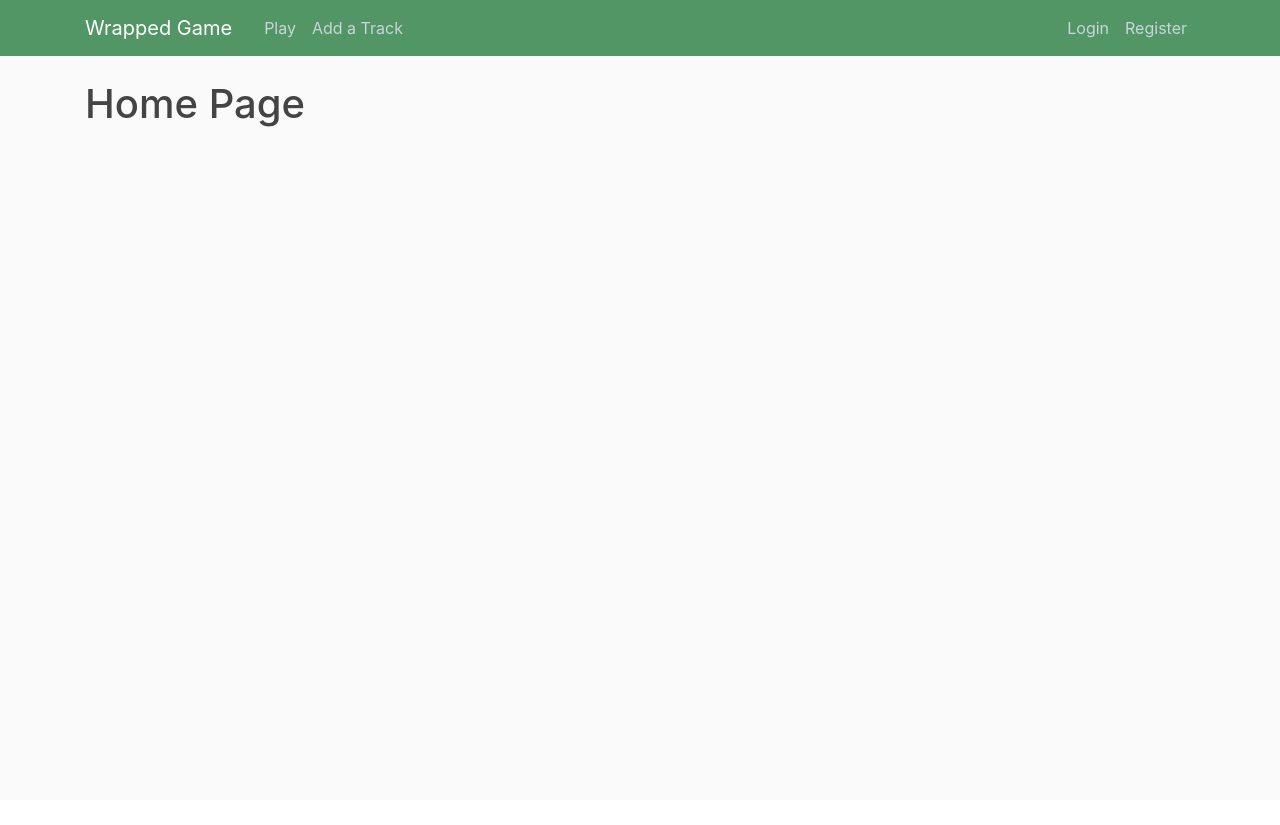
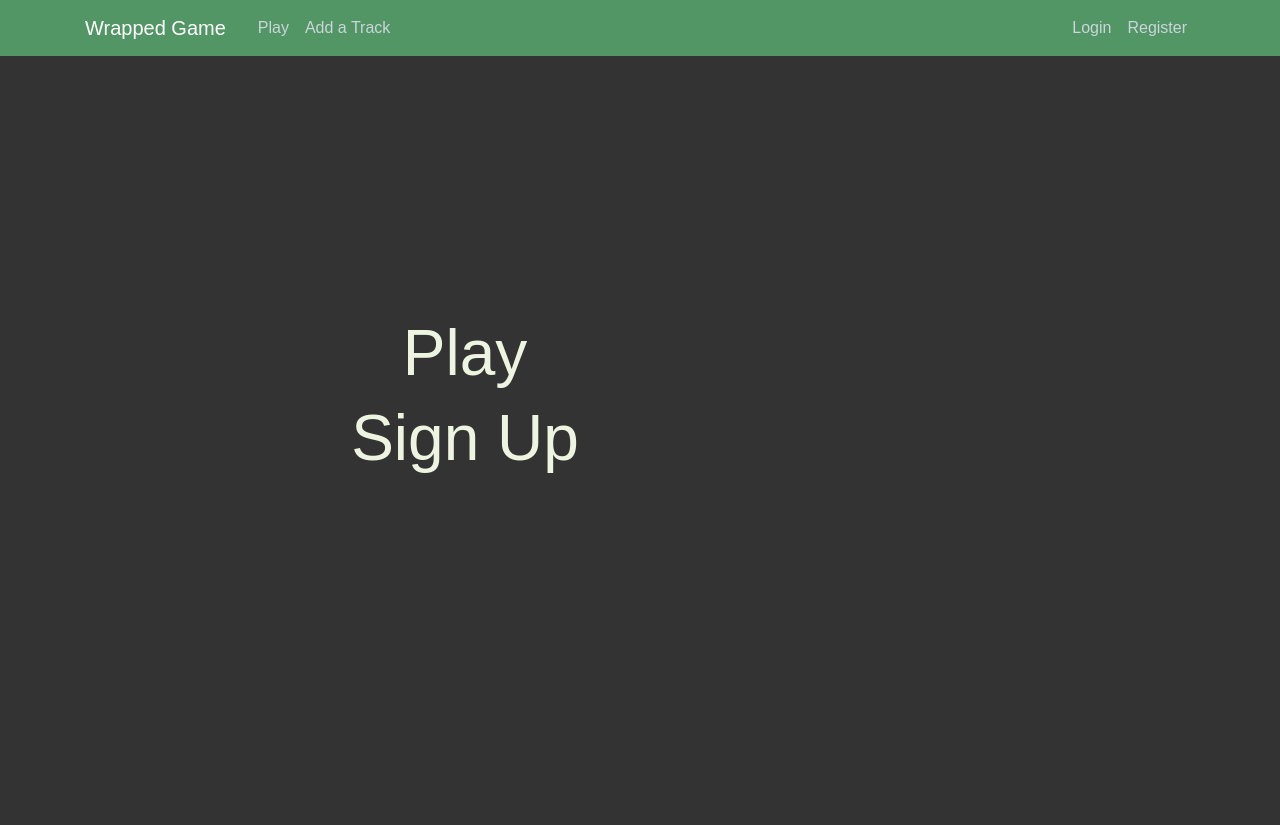
Before and after one commit to jamesdmeldrum/uswrappedup, a Django app: page / in a window 1280 px wide. Before the commit the page ends 127 px from the top, so only its background shows below. Run offline with Django 4.2, Linux system fonts and the light colour scheme; parts of the project's set-up code (start-up, migrations or seed data) failed here and were passed over; some libraries are stand-ins or nearby versions.

Commit message:
aesthetic changes

```diff
--- a/wrapped_website/gamepage/templates/gamepage/base.html
+++ b/wrapped_website/gamepage/templates/gamepage/base.html
@@ -10,6 +10,7 @@
     <link rel="stylesheet" href="https://cdn.jsdelivr.net/npm/bootstrap@4.0.0/dist/css/bootstrap.min.css" integrity="sha384-Gn5384xqQ1aoWXA+058RXPxPg6fy4IWvTNh0E263XmFcJlSAwiGgFAW/dAiS6JXm" crossorigin="anonymous">
 
     <link rel="stylesheet" type="text/css" href="{% static 'gamepage/main.css' %}">
+<!--    <link rel="stylesheet" type="text/css" href="{% static 'gamepage/homepage-style.css' %}">-->
 
     {% if title %}
         <title>Wrapped Game - {{ title }}</title>
--- a/wrapped_website/gamepage/templates/gamepage/home.html
+++ b/wrapped_website/gamepage/templates/gamepage/home.html
@@ -1,6 +1,20 @@
 {% extends "gamepage/base.html" %}
+
+{% load static %}
+
 {% block content %}
 
-<h1>Home Page</h1>
 
-{% endblock content %}
+    <link rel="stylesheet" type="text/css" href="{% static 'gamepage/homepage-style.css' %}">
+
+    <section class="fullpage-section">
+     <section class="right-subsection">
+          <div class="vertical-center vertical-center-hero">
+            <h2 class="section-content"> <a class="section-link" href="{% url 'gamepage-play' %}">Play</a> </h2>
+            <h2 class="section-content"> <a class="section-link" href="{% url 'register' %}">Sign Up</a> </h2>
+          </div>
+     </section>
+    </section>
+    <script type="text/javascript" src="{% static 'gamepage/scroll_fade.js' %}"></script>
+
+{% endblock %}
--- /dev/null
+++ b/wrapped_website/static/gamepage/homepage-style.css
@@ -0,0 +1,160 @@
+body {
+	margin: 0;
+	padding: 0;
+	font-family: Arial;
+	background-color: #333333;
+}
+
+.header {
+    height: 80px;
+    display: flex;
+    align-items: center;
+    font-size: 1.2rem;
+    top: 0;
+    z-index: 999;
+    opacity: 1;
+    position: fixed;
+    color: #EDF5E1;
+}
+
+#right-header {
+    width: 35vw;
+    justify-content: right;
+    left: 65vw;
+    border-bottom-left-radius: 18% 100%;
+    background-color: #5CDB95;
+}
+
+#left-header {
+    width: 50vw;
+    justify-content: left;
+    left: 2vw;
+    background-colour: #242582
+}
+
+.page-title {
+    color: #EDF5E1;
+}
+
+.header-container {
+    display: flex;
+    justify-content: space-between;
+    height: 80px;
+    z-index: 1;
+    width: 100%;
+    max-width: 1300px;
+    margin-right: auto;
+    margin-left: auto;
+    padding-right: 50px;
+    padding-left: 50px;
+}
+
+.header-menu {
+    display: flex;
+    align-items: right;
+    list-style-type: none;
+    text-align: center;
+}
+
+.header-item {
+    height: 80px;
+}
+
+.header-link {
+    display: flex;
+    align-items: center;
+    justify-content: center;
+    text-decoration: none;
+    padding: 0 1rem;
+    height: 100%;
+}
+
+.header-section {
+    height=10vh;
+    width: 100%;
+    overflow: hidden;
+    float: left;
+}
+
+.header-subsection {
+    height: 100%;
+    width: 30%;
+    text-align: center;
+    font-size: 15px;
+    float: left;
+}
+
+.header-link {
+    color: #EDF5E1;
+    transition: all 0.25s ease;
+}
+.header-link:hover {
+   color: #1ed760;
+}
+
+.fullpage-section {
+  height: 100vh;
+  width: 100%;
+  overflow: hidden;
+  float: right;
+}
+
+.left-subsection {
+  width: 50%;
+  height: 100%;
+  float: center;
+  text-align: center;
+}
+
+.right-subsection {
+  width: 100%;
+  height: 100%;
+  float: right;
+  align-items: center;
+  text-align: center;
+}
+
+.section-title {
+  padding-right: 2vw;
+  padding-left: 2vw;
+  font-size: calc(105px + 0.39vw);
+  color: #5CDB95;
+}
+
+.section-content {
+  padding-right: 2vw;
+  padding-left: 2vw;
+  font-size: 8vh;
+}
+
+.section-link {
+  color: #EDF5E1;
+  text-decoration: none;
+}
+
+a:hover {
+    color: #1ed760;
+}
+
+.vertical-center {
+    margin: 0;
+    position: absolute;
+    transform: translateY(-50%);
+    width: inherit;
+}
+
+.vertical-center-hero {
+  top: 50%;
+}
+
+.vertical-center-2 {
+  top: 150%;
+}
+
+.vertical-center-3 {
+  top: 250%;
+}
+
+html {
+  scroll-behavior: smooth;
+}
--- /dev/null
+++ b/wrapped_website/static/gamepage/scroll_fade.js
@@ -0,0 +1,24 @@
+let lastScrollPosition = 0;
+let ticking = false;
+const header = document.querySelector(".header-fade-out");
+
+function updateHeaderOpacity(scrollPos, header) {
+  const windowHeight = window.innerHeight;
+  const headerHeight = windowHeight/2;
+  const scrollDistance = Math.max(0, scrollPos - windowHeight + headerHeight);
+  const scrollRatio = Math.min(1, scrollDistance / headerHeight);
+  header.style.opacity = 1 - scrollRatio;
+}
+
+window.addEventListener("scroll", () => {
+  const currentScrollPosition = window.pageYOffset;
+
+  if (!ticking) {
+    window.requestAnimationFrame(() => {
+      updateHeaderOpacity(currentScrollPosition, header);
+      ticking = false;
+    });
+  }
+
+//  ticking = true;
+});
```
